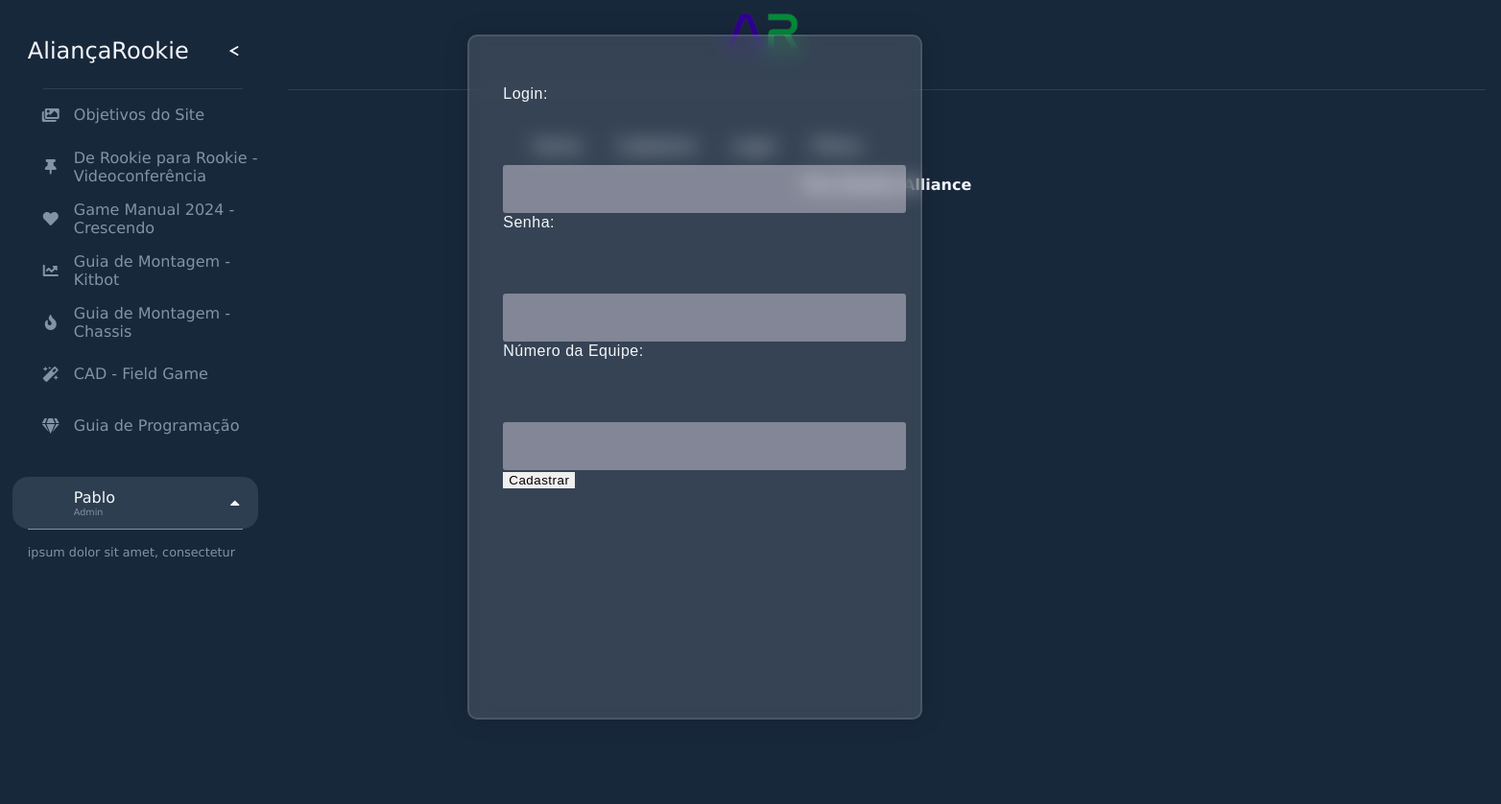
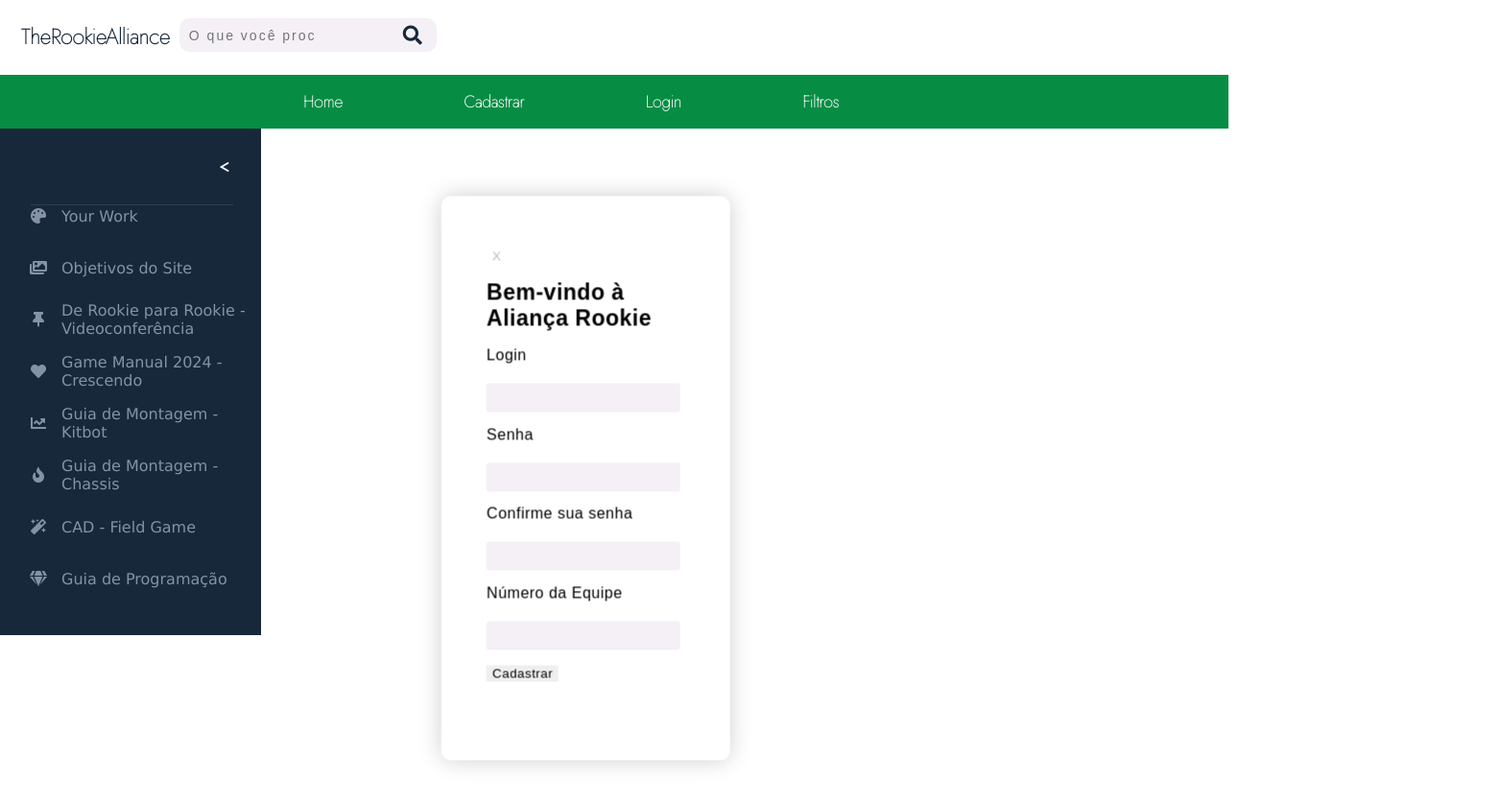
Before and after one commit to colossusfrc/FORUM-FRC, a plain HTML site: page frc/view/index.html in a window 1280 px wide. Both pictures are taken after a click on the link "Cadastrar". Shown: the whole page at 96% size, 1564 px wide, since content can reach past the window. Before the commit the page ends 800 px from the top, so only its background shows below. Drawn offline with Linux system fonts and the light colour scheme; files that its build step writes are made by us from their sources; grey boxes are pictures that could not be loaded.

Commit message:
Add files via upload

```diff
--- a/frc/css/login-modal.css
+++ b/frc/css/login-modal.css
@@ -3,6 +3,8 @@
     height: 50vh;
 
 }
+
+
 
 .modal-dialog{
     margin-left: 23vw;
@@ -10,22 +12,21 @@
 }
 
 form {
-    height: 580px;
-    width: 400px;
+
     background-color: rgba(255, 255, 255, 0.13);
+    color: black;
     position: absolute;
     transform: translate(-50%, -50%);
     top: 47%;
-    left: 50%;
     border-radius: 10px;
     backdrop-filter: blur(10px);
     border: 2px solid rgba(255, 255, 255, 0.1);
     box-shadow: 0 0 25px rgba(8, 7, 16, 0.2);
     padding: 50px 35px;
-    margin-bottom: 10vh;
+    margin-bottom: 8vh;
     padding-bottom: 10vh;
-    margin-top: 2vh;
-    margin-left: -5vw;
+    margin-left: 7%;
+
   }
 
   form * {
@@ -33,40 +34,85 @@ form {
     letter-spacing: 0.5px;
     outline: none;
     border: none;
+
+    margin-left: 10px;
   }
 
   form h1{
-     margin-left: 2vw;
+
+     font-size: 23px;
   }
 
   form p{
     margin-top: -1vw;
   }
 
+  .senha1{
+    margin-top: 5%;
+  }
+
+
   input {
     display: block;
-    height: 50px;
-    width: 100%;
+    height: 30px;
+    width: 80%;
     background-color:  rgba(230, 221, 235, 0.436);
     border-radius: 3px;
     padding: 0 10px;
-    margin-top: 65px;
+    margin-top: 20px;
     font-size: 14px;
-    font-weight: 300;
+    margin-bottom: 6%;
+    margin-left: 10px;
 
 
   }
 
-  .registro{
-    margin-right: 6vw;
+  .loginmodal-submit{
+    margin-top: 3vh;
+    height: 40px;
+    margin-left: 5%;
+  }
+
+
+
+  .login-box{
+    margin-left: 20px;
+  }
+
+ form a{
+
+    margin-right: 2.5vw;
+    font-size: 14px;
  }
 
- .login-box{
-    height: 240px;
-    margin-top: 12vh;
- }
+.login-help{
+  margin-top: 1vh;
+}
 
- .login-help{
-    margin-top: 1vw;
-    margin-left: 1vw;
- }
+
+.btn-close {
+  cursor: pointer;
+  background: none;
+  color: rgb(193, 184, 184);
+  margin-top: -10px;
+
+}
+.cadastro {
+
+
+    background-color: rgba(255, 255, 255, 0.13);
+    color: black;
+    position: absolute;
+    transform: translate(-50%, -50%);
+    top: 47%;
+    left:60%;
+    border-radius: 10px;
+    backdrop-filter: blur(10px);
+    border: 2px solid rgba(255, 255, 255, 0.1);
+    box-shadow: 0 0 25px rgba(8, 7, 16, 0.2);
+    padding: 50px 35px;
+    margin-bottom: 8vh;
+    padding-bottom: 10vh;
+    margin-left: 7%;
+
+  }
--- a/frc/css/style.css
+++ b/frc/css/style.css
@@ -10,7 +10,6 @@
 
   .conteudo-central {
     margin-left: 15px;
-    margin-top: -25px;
   }
 
   .inicio h4 {
@@ -30,7 +29,7 @@
 
   html, body {
     margin: 0;
-    background: var(--background);
+    font-family: 'Jost', sans-serif;
   }
 
 
@@ -44,6 +43,10 @@
     opacity: 0;
     pointer-events: none;
     transition: opacity 0.1s;
+  }
+
+  #nav-toggle:checked ~ #nav-header {
+    width: 60px;
   }
   #nav-toggle:checked ~ #nav-header label[for=nav-toggle] {
     left: calc(50% - 8px);
@@ -59,7 +62,12 @@
   }
 
   #nav-toggle:checked ~ .sc .conteudo-central {
-    transform: translate(-40%);
+    transform: translate(-60%);
+
+  }
+
+  #nav-toggle:checked ~ .nav-bar {
+    transform: translate(-30%);
 
   }
 
@@ -70,6 +78,14 @@
 
   #nav-toggle:checked ~ .sc #nav-content .nav-button {
     margin-right: 80%;
+  }
+
+  #nav-toggle:checked ~ .sc #nav-content {
+    margin-right: 70%;
+  }
+
+  #nav-toggle:checked ~ .sc #nav-header {
+    margin-right: 70%;
   }
 
   #nav-toggle:checked ~ #nav-content .nav-button .fas {
@@ -88,11 +104,8 @@
 
   #nav-bar {
     position: absolute;
-    left: 1vw;
-    top: 1vw;
     height: calc(100% - 2vw);
-    background: var(--navbar-dark-primary);
-    border-radius: 16px;
+    background: white;
     display: flex;
     flex-direction: column;
     color: var(--navbar-light-primary);
@@ -109,7 +122,6 @@
     border-top: solid 1px var(--navbar-dark-secondary);
   }
   #nav-bar a {
-    color: inherit;
     text-decoration: inherit;
   }
   #nav-bar input[type=checkbox] {
@@ -118,12 +130,10 @@
 
   #nav-header {
     position: absolute  ;
-    width: var(--navbar-width);
     left: 16px;
-    width: calc(var(--navbar-width) - 16px);
+    width: 243px;
     min-height: 80px;
     background: var(--navbar-dark-primary);
-    border-radius: 16px;
     z-index: 2;
     display: grid;
     align-items: center;
@@ -137,6 +147,7 @@
   #nav-title {
     font-size: 1.5rem;
     transition: opacity 1s;
+    color: var(--navbar-light-primary)
   }
 
   label[for=nav-toggle] {
@@ -182,17 +193,11 @@
     width: var(--navbar-width);
     background: var(--navbar-dark-primary);
     box-shadow: 0 0 0 16px var(--navbar-dark-primary);
-    direction: rtl;
-    overflow-x: hidden;
     transition: width 0.2s;
   }
   #nav-content::-webkit-scrollbar {
     width: 8px;
     height: 8px;
-  }
-  #nav-content::-webkit-scrollbar-thumb {
-    border-radius: 99px;
-    background-color: #D62929;
   }
 
   #nav-content-highlight {
@@ -246,43 +251,43 @@
     top: 16px;
   }
   .nav-button:nth-of-type(2):hover {
-    color: var(--navbar-dark-primary);
+    color: white;
   }
   .nav-button:nth-of-type(2):hover ~ #nav-content-highlight {
     top: 70px;
   }
   .nav-button:nth-of-type(3):hover {
-    color: var(--navbar-dark-primary);
+    color: white;
   }
   .nav-button:nth-of-type(3):hover ~ #nav-content-highlight {
     top: 124px;
   }
   .nav-button:nth-of-type(4):hover {
-    color: var(--navbar-dark-primary);
+    color: white;
   }
   .nav-button:nth-of-type(4):hover ~ #nav-content-highlight {
     top: 178px;
   }
   .nav-button:nth-of-type(5):hover {
-    color: var(--navbar-dark-primary);
+    color: white;
   }
   .nav-button:nth-of-type(5):hover ~ #nav-content-highlight {
     top: 232px;
   }
   .nav-button:nth-of-type(6):hover {
-    color: var(--navbar-dark-primary);
+    color: white;
   }
   .nav-button:nth-of-type(6):hover ~ #nav-content-highlight {
     top: 286px;
   }
   .nav-button:nth-of-type(7):hover {
-    color: var(--navbar-dark-primary);
+    color: white;
   }
   .nav-button:nth-of-type(7):hover ~ #nav-content-highlight {
     top: 340px;
   }
   .nav-button:nth-of-type(8):hover {
-    color: var(--navbar-dark-primary);
+    color: white;
   }
   .nav-button:nth-of-type(8):hover ~ #nav-content-highlight {
     top: 394px;
@@ -350,6 +355,8 @@
     transform: rotate(180deg);
   }
 
+
+
   label[for=nav-footer-toggle] {
     position: absolute;
     right: 0;
@@ -383,24 +390,26 @@
 
   /* Add a black background color to the top navigation */
 .topnav {
-    margin-top: 6vh;
-    margin-left: 20%;
     min-width: fit-content;
     width: 100vw;
+    background-color: #078d43;
+    padding: 2vh 0 2vh 0;
+    text-align: center;
+    font-weight: 1000;
   }
 
   /* Style the links inside the navigation bar */
   .topnav a {
-    color: #f2f2f2;
+    color: var(--navbar-light-primary);
     padding: 14px 16px;
     text-decoration: none;
     font-size: 17px;
+    margin-right: 7%;
   }
 
   /* Change the color of links on hover */
   .topnav a:hover {
-    color: black;
-    background-color: rgb(17, 30, 45);
+    color: var(--navbar-light-secondary);
     border-radius: 10%;
   }
 
@@ -408,3 +417,87 @@
   .topnav a.active {
     color: white;
   }
+
+   .img{
+    width: 5%;
+
+   }
+  .fullscreen-top {
+    background-color: white;
+  }
+
+  .search-bar h4 {
+    color: var(--navbar-dark-primary);
+    margin: 0;
+    font-size: 22px;
+    margin: 0.2% 0 0 0.2%;
+
+
+  }
+
+  .search-bar {
+    background-color: white;
+    height: 5vh;
+    display: flex;
+    padding: 1.5%;
+
+  }
+
+
+
+
+.search-box{
+  width: fit-content;
+  height: fit-content;
+  position: relative;
+}
+.input-search{
+  height: 35px;
+  width: 130px;
+  border-style: none;
+  font-size: 14px;
+  letter-spacing: 2px;
+  outline: none;
+  border-radius: 10px;
+  padding-right: 10vw;
+  color:var(--navbar-dark-primary);
+  margin-top: 0;
+}
+.input-search:placeholder{
+  color:rgba(255, 255, 255, 0.587);
+  font-size: 15px;
+  letter-spacing: -1px;
+  font-weight: 100;
+
+}
+
+
+
+.btn-search{
+  width: 50px;
+  height: 36px;
+  border-style: none;
+  font-size: 20px;
+  font-weight: bold;
+  outline: none;
+  cursor: pointer;
+  border-radius: 50%;
+  position: absolute;
+  right: 0px;
+  color:var(--navbar-dark-primary);
+  background-color:transparent;
+  pointer-events: painted;
+}
+.btn-search:focus ~ .input-search{
+  width: 300px;
+  border-radius: 0px;
+  background-color: var(--navbar-dark-primary);
+  border-bottom:1px solid rgba(255,255,255,.5);
+  transition: all 500ms cubic-bezier(0, 0.110, 0.35, 2);
+}
+.input-search:focus{
+  width: 300px;
+  border-radius: 0px;
+  border-bottom:1px solid rgba(255,255,255,.5);
+  transition: all 500ms cubic-bezier(0, 0.110, 0.35, 2);
+}
--- a/frc/view/index.html
+++ b/frc/view/index.html
@@ -6,17 +6,52 @@
     <link rel='stylesheet' href='https://cdnjs.cloudflare.com/ajax/libs/font-awesome/5.15.3/css/all.min.css'><link rel="stylesheet" href="./style.css">
     <link rel="stylesheet" href="../css/style.css">
     <link rel="stylesheet" href="../css/login-modal.css">
+    <link href="https://fonts.googleapis.com/css2?family=Jost:wght@100&family=Raleway:wght@100&display=swap" rel="stylesheet">
+
   </head>
   <body class="fullscreen">
   <!-- partial:index.partial.html -->
+
+    <div class="search-bar">
+      <h4>TheRookieAlliance</h4>
+
+      <div class="search-box">
+        <button class="btn-search"><i class="fas fa-search"></i></button>
+        <input type="text" class="input-search" placeholder="O que você procura?">
+      </div>
+
+    </div>
+
+  <div class="topnav">
+    <a href="#home">Home</a>
+    <a id="cdnModal" class="login-button" href="#" data-target="#cadastro" data-toggle="valid">Cadastrar</a>
+    <a id="btn-modal" class="login-button" href="#" data-target="#login" data-toggle="modal">Login</a>
+    <a href="#about">Filtros</a>
+
+
+  </div>
+
+
+
+
   <div id="nav-bar">
     <input id="nav-toggle" type="checkbox"/>
-    <div id="nav-header"><a id="nav-title" href="#"> AliançaRookie</a>
-      <label for="nav-toggle"><span id="nav-toggle-burger"></span></label>
-      <hr/>
-    </div>
+      <div id="nav-header">
+        <!---
+        <a id="nav-title" href="#"> AliançaRookie</a>
+              -->
+        <label for="nav-toggle"><span id="nav-toggle-burger"></span></label>
+
+        <hr/>
+      </div>
+
+
     <div class="sc">
+
+
+
     <div id="nav-content">
+    </br></br>
       <div class="nav-button"><i class="fas fa-palette"></i><span>Your Work</span></div>
       <div class="nav-button"><i class="fas fa-images"></i><span>Objetivos do Site</span></div>
       <div class="nav-button"><i class="fas fa-thumbtack"></i><span>De Rookie para Rookie - Videoconferência</span></div>
@@ -32,42 +67,32 @@
       <div class="conteudo-central">
 
 
-        <div >
+        <!---<div class="fullscreen-top">
 
          <img src="logotype-removebg-preview.png" alt="" class="img">
 
         </div>
-      <hr/>
-
-        <div class="topnav">
-          <a class="active" href="#home">Home</a>
-          <a id="cdnModal" class="login-button" href="#" data-target="#cadastro" data-toggle="valid">Cadastrar</a>
-          <a id="btn-modal" class="login-button" href="#" data-target="#login" data-toggle="modal">Login</a>
-          <a href="#about">Filtros</a>
+        --->
 
 
-        </div>
 
-
-        <section class="inicio">
-          <h4>The Rookie Alliance</h4>
-
-        </section>
-
-        <div class="modal fade" id="login-modal" tabindex="-1" role="dialog" aria-labelledby="myModalLabel" aria-hidden="true" style="display:none;">
+        <div class="modal fade" id="login-modal" role="dialog" aria-labelledby="myModalLabel" aria-hidden="true" style="display:none;">
           <div class="modal-dialog">
           <div class="loginmodal-container">
 
           <form action="../data/validacao-login.php" method="post">
+            <button id="btn-close2" type="button" class="btn-close" aria-label="Close">X</button></br>
+          </br>
 
           <div clas="login-box">
 
               <h1>Bem- vindo de volta!</h1><br>
-              <label for="username">Usuário</label>
+              <label for="username">Login</label>
               <input type="text" name="login" placeholder="Username">
 
-              <input type="password" name="password" placeholder="Password">
-              <input type="submit" name="logar" class="login loginmodal-submit" value="Login">
+              <label for="password">Senha</label>
+              <input type="password" name="password" placeholder="Password" class="senha1">
+              <input type="submit" name="logar" class="loginmodal-submit" value="Login">
 
               <div class="login-help">
                 <a href="#" class="registro">Registrar-se</a>
@@ -85,17 +110,28 @@
 
 
         <div class="modal-cadastro" id="cadastro-modal" style="display: none;">
-          <form action="validacao-cadastro.php" method="post">
-            <label for="login">Login:</label>
+
+          <div class="loginmodal-container">
+
+          <form action="validacao-cadastro.php" method="post" class="cadastro">
+            <button id="btn-close" type="button" class="btn-close" aria-label="Close">X</button></br>
+
+          <h1> Bem-vindo à Aliança Rookie </h1>
+            <label for="login">Login</label>
             <input type="text" id="login2" name="login2" required>
 
-            <label for="senha">Senha:</label>
+            <label for="senha">Senha</label>
             <input type="password" id="senha2" name="senha2" required>
 
-            <label for="equipe">Número da Equipe:</label>
+            <label for="senha">Confirme sua senha</label>
+            <input type="password" id="senha2" name="senha3" required>
+
+            <label for="equipe">Número da Equipe</label>
             <input type="number" id="equipe" name="equipe2" required>
 
             <button type="submit">Cadastrar</button>
+
+          </div>
         </form>
 
         </div>
@@ -107,18 +143,6 @@
       </div>
 
     </div>
-    <input id="nav-footer-toggle" type="checkbox"/>
-    <div id="nav-footer">
-      <div id="nav-footer-heading">
-        <div id="nav-footer-avatar"><img src="https://gravatar.com/avatar/4474ca42d303761c2901fa819c4f2547"/></div>
-        <div id="nav-footer-titlebox"><a id="nav-footer-title" href="https://codepen.io/uahnbu/pens/public" target="_blank">Pablo</a><span id="nav-footer-subtitle">Admin</span></div>
-        <label for="nav-footer-toggle"><i class="fas fa-caret-up"></i></label>
-      </div>
-      <div id="nav-footer-content">
-        <Lorem>ipsum dolor sit amet, consectetur adipiscing elit, sed do eiusmod tempor incididunt ut labore et dolore magna aliqua.</Lorem>
-      </div>
-    </div>
-
   </div>
 
 
@@ -166,4 +190,18 @@ document.addEventListener("DOMContentLoaded", function() {
 
 });
 
+function closeModalCadastro() {
+        document.getElementById('cadastro-modal').style.display = 'none';
+    }
+
+document.getElementById('btn-close').addEventListener('click', closeModalCadastro);
+
+
+function closeModalLogin() {
+        document.getElementById('login-modal').style.display = 'none';
+    }
+
+document.getElementById('btn-close2').addEventListener('click', closeModalLogin);
+
+
 </script>
```
